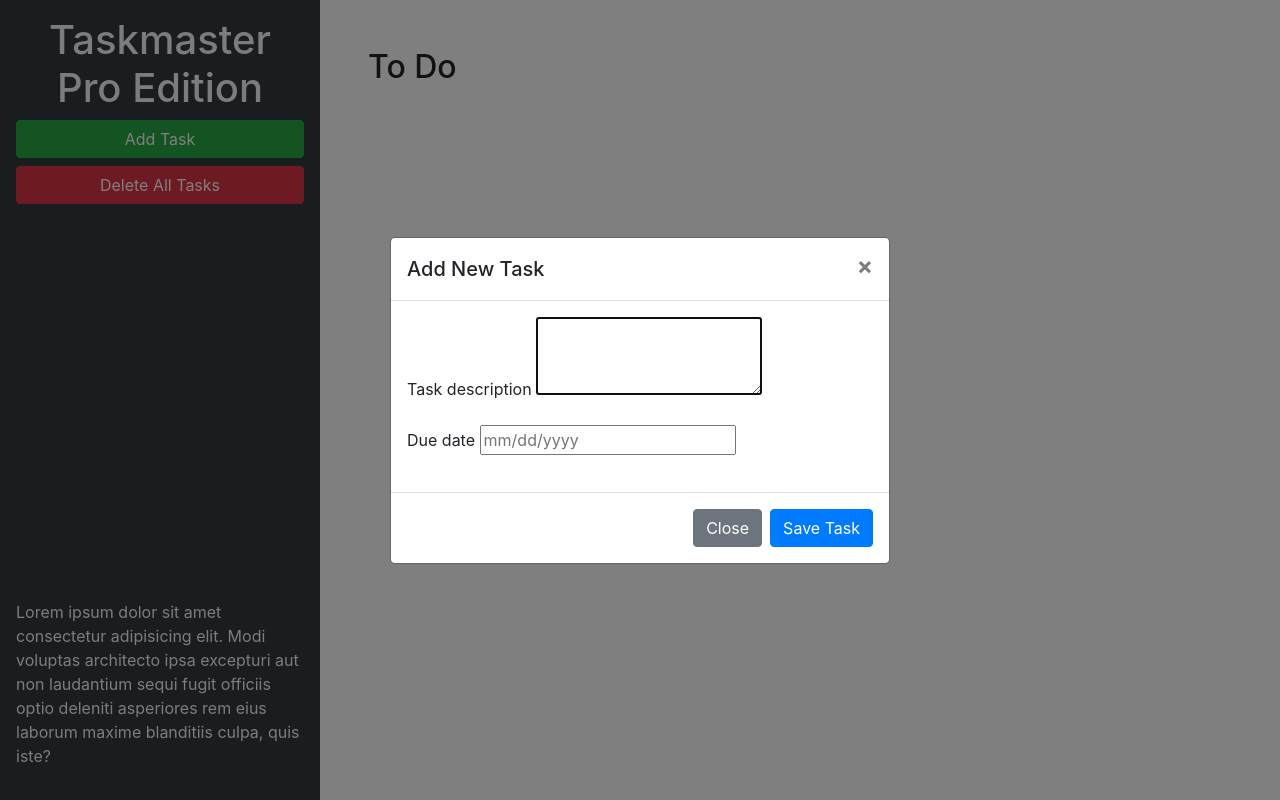
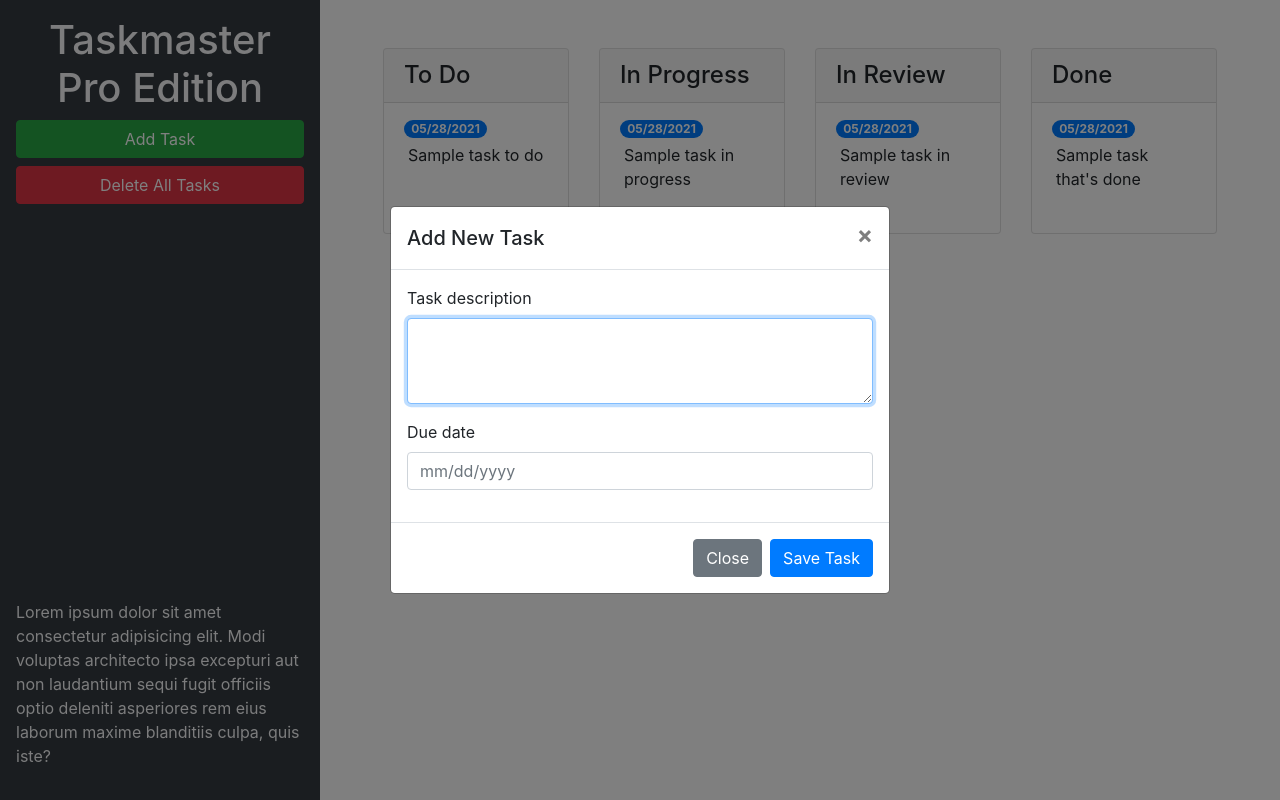
Before and after one commit to singfieldotis/taskmaster-pro, a plain HTML site: page index.html in a window 1280 px wide. Both pictures are taken after a click on the button "Add Task". Drawn offline with nearby package versions, Linux system fonts and the light colour scheme.

Commit message:
begin bootstrap implementation

```diff
--- a/index.html
+++ b/index.html
@@ -1,44 +1,110 @@
 <!DOCTYPE html>
 <html lang="en">
-
   <head>
-  <meta charset="UTF-8">
-  <meta name="viewport" content="width=device-width, initial-scale=1.0">
-  <meta http-equiv="X-UA-Compatible" content="ie=edge">
-  <link rel="stylesheet" href="https://cdnjs.cloudflare.com/ajax/libs/twitter-bootstrap/4.3.1/css/bootstrap.min.css">
+    <meta charset="UTF-8" />
+    <meta name="viewport" content="width=device-width, initial-scale=1.0" />
+    <meta http-equiv="X-UA-Compatible" content="ie=edge" />
+    <link
+      rel="stylesheet"
+      href="https://cdnjs.cloudflare.com/ajax/libs/twitter-bootstrap/4.3.1/css/bootstrap.min.css"
+    />
     <link rel="stylesheet" href="./assets/css/style.css" />
     <title>Taskmaster Pro</title>
   </head>
 
   <body>
-
     <div class="row min-vh-100 no-gutters">
-    <header class="col-12 col-lg-3 bg-dark text-light d-flex flex-column p-4 p-lg-3">
+      <header
+        class="col-12 col-lg-3 bg-dark text-light d-flex flex-column p-4 p-lg-3"
+      >
         <h1 class="text-center">Taskmaster Pro Edition</h1>
-      <button id="create-task" class="btn btn-block btn-success" data-toggle="modal" data-target="#task-form-modal">Add
-        Task</button>
-      <button id="remove-tasks" class="btn btn-block btn-danger">Delete All Tasks</button>
-      <p class="mt-auto">Lorem ipsum dolor sit amet consectetur adipisicing elit. Modi voluptas architecto ipsa
-        excepturi aut non
-        laudantium sequi fugit officiis optio deleniti asperiores rem eius laborum maxime blanditiis culpa, quis iste?
+        <button
+          id="create-task"
+          class="btn btn-block btn-success"
+          data-toggle="modal"
+          data-target="#task-form-modal"
+        >
+          Add Task
+        </button>
+        <button id="remove-tasks" class="btn btn-block btn-danger">
+          Delete All Tasks
+        </button>
+        <p class="mt-auto">
+          Lorem ipsum dolor sit amet consectetur adipisicing elit. Modi voluptas
+          architecto ipsa excepturi aut non laudantium sequi fugit officiis
+          optio deleniti asperiores rem eius laborum maxime blanditiis culpa,
+          quis iste?
         </p>
       </header>
       <main class="col-12 col-lg-9">
-      <div class="m-5">
-        <h2>To Do</h2>
-        <ul id="list-toDo" class="list-group"> </ul>
+        <div class="m-5 row justify-content-around">
+          <div class="col-12 col-md-6 col-xl-3 mb-3">
+            <div class="card">
+              <h4 class="card-header">To Do</h4>
+              <ul id="list-toDo" class="list-group list-group-flush">
+                <li class="list-group-item">
+                  <span class="badge badge-primary badge-pill">05/28/2021</span>
+                  <p class="m-1">Sample task to do</p>
+                </li>
+              </ul>
+            </div>
+          </div>
+          <div class="col-12 col-md-6 col-xl-3 mb-3">
+            <div class="card">
+              <h4 class="card-header">In Progress</h4>
+              <ul id="list-inProgress" class="list-group list-group-flush">
+                <li class="list-group-item">
+                  <span class="badge badge-primary badge-pill">05/28/2021</span>
+                  <p class="m-1">Sample task in progress</p>
+                </li>
+              </ul>
+            </div>
+          </div>
+          <div class="col-12 col-md-6 col-xl-3 mb-3">
+            <div class="card">
+              <h4 class="card-header">In Review</h4>
+              <ul id="list-inReview" class="list-group list-group-flush">
+                <li class="list-group-item">
+                  <span class="badge badge-primary badge-pill">05/28/2021</span>
+                  <p class="m-1">Sample task in review</p>
+                </li>
+              </ul>
+            </div>
+          </div>
+          <div class="col-12 col-md-6 col-xl-3 mb-3">
+            <div class="card">
+              <h4 class="card-header">Done</h4>
+              <ul id="list-done" class="list-group list-group-flush">
+                <li class="list-group-item">
+                  <span class="badge badge-primary badge-pill">05/28/2021</span>
+                  <p class="m-1">Sample task that's done</p>
+                </li>
+              </ul>
+            </div>
+          </div>
         </div>
       </main>
     </div>
 
     <!-- Modal -->
-  <div class="modal fade" id="task-form-modal" tabindex="-1" role="dialog" aria-labelledby="task-form-modal"
-    aria-hidden="true">
+    <div
+      class="modal fade"
+      id="task-form-modal"
+      tabindex="-1"
+      role="dialog"
+      aria-labelledby="task-form-modal"
+      aria-hidden="true"
+    >
       <div class="modal-dialog modal-dialog-centered" role="document">
         <div class="modal-content">
           <div class="modal-header">
             <h5 class="modal-title" id="task-form-modal">Add New Task</h5>
-          <button type="button" class="close" data-dismiss="modal" aria-label="Close">
+            <button
+              type="button"
+              class="close"
+              data-dismiss="modal"
+              aria-label="Close"
+            >
               <span aria-hidden="true">&times;</span>
             </button>
           </div>
@@ -46,16 +112,28 @@
             <form>
               <div class="form-group">
                 <label for="modalTaskDescription">Task description</label>
-              <textarea id="modalTaskDescription" rows="3"></textarea>
+                <textarea id="modalTaskDescription" rows="3" class="form-control"></textarea>
               </div>
               <div class="form-group">
                 <label for="modalDueDate">Due date</label>
-              <input type="text" id="modalDueDate" placeholder="mm/dd/yyyy" autocomplete="off" />
+                <input
+                  type="text"
+                  class="form-control"
+                  id="modalDueDate"
+                  placeholder="mm/dd/yyyy"
+                  autocomplete="off"
+                />
               </div>
             </form>
           </div>
           <div class="modal-footer">
-          <button type="button" class="btn btn-secondary" data-dismiss="modal">Close</button>
+            <button
+              type="button"
+              class="btn btn-secondary"
+              data-dismiss="modal"
+            >
+              Close
+            </button>
             <button type="button" class="btn btn-primary">Save Task</button>
           </div>
         </div>
@@ -67,5 +145,4 @@
     <script src="https://cdnjs.cloudflare.com/ajax/libs/twitter-bootstrap/4.3.1/js/bootstrap.min.js"></script>
     <script src="./assets/js/script.js"></script>
   </body>
-
 </html>
```
Lines whose indentation alone changed are shown as unchanged.
